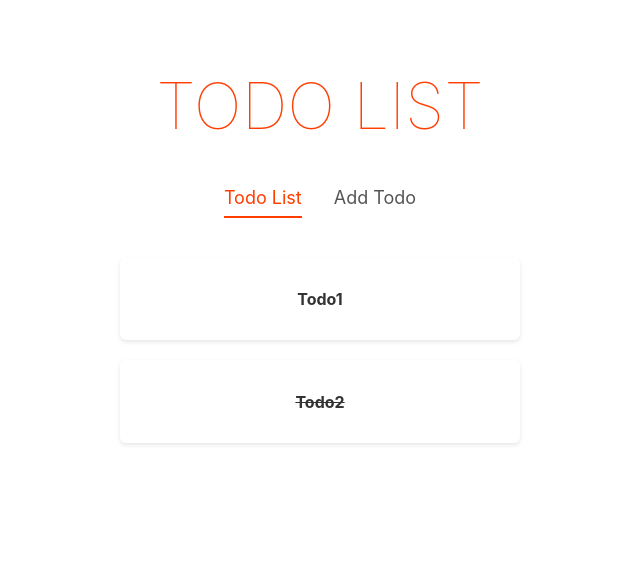
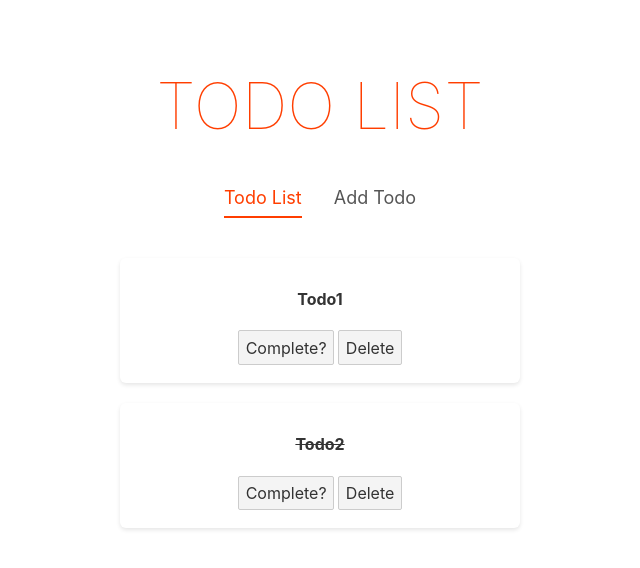
Before and after one commit to charliewhu/Svelte_TodoApp, a Svelte app: page / in a window 1280 px wide. Shown: the top 568 px of the page, without its empty margins (320-960 px from the left). Built offline with nearby package versions, Linux system fonts and the light colour scheme.

Commit message:
added Delete button func to TodoDetail

```diff
--- a/src/App.svelte
+++ b/src/App.svelte
@@ -16,7 +16,6 @@
 	const handleCreate = (e) => {
 		activeTab = 'Todo List';
 	}
-
 
 </script>
 
--- a/src/components/TodoCreateForm.svelte
+++ b/src/components/TodoCreateForm.svelte
@@ -10,6 +10,8 @@
 
     const submitHandler = () => {
         valid = true;
+
+        //validate new Todo is not blank
         if (fields.text.trim().length < 1){
             valid = false;
             errors.todo = 'Todo cannot be blank';
@@ -18,11 +20,9 @@
         }
 
         if (valid) {
-            let todo = {id: Date.now(), text: fields.text, completed: false};
-            createTodo(todo);
-            todo = '';
-            console.log('submitting');
-            dispatch('create');
+            let todo = {id: Date.now(), text: fields.text, completed: false}; //get form data
+            createTodo(todo); //send form data to store/create function
+            dispatch('create'); //tell App.svelte to change activeTab
         }
     }
 </script>
--- a/src/components/TodoDetail.svelte
+++ b/src/components/TodoDetail.svelte
@@ -1,11 +1,17 @@
 <script>
+    import {deleteTodo} from '../stores/TodoStore';
+    import Button from '../shared/Button.svelte';
     export let todo;
 </script>
 
 
-<div class="todo" class:completed={todo.completed}>
-    <h4>{ todo.text }</h4>
+<div class="todo" >
+    <h4 class:completed={todo.completed}>{ todo.text }</h4>
+    <!-- <input type="checkbox" checked={todo.completed}> -->
+    <button>Complete?</button>
+    <button type="button" on:click={() => deleteTodo(todo.id)}>Delete</button>
 </div>
+
 
 
 <style>
```
